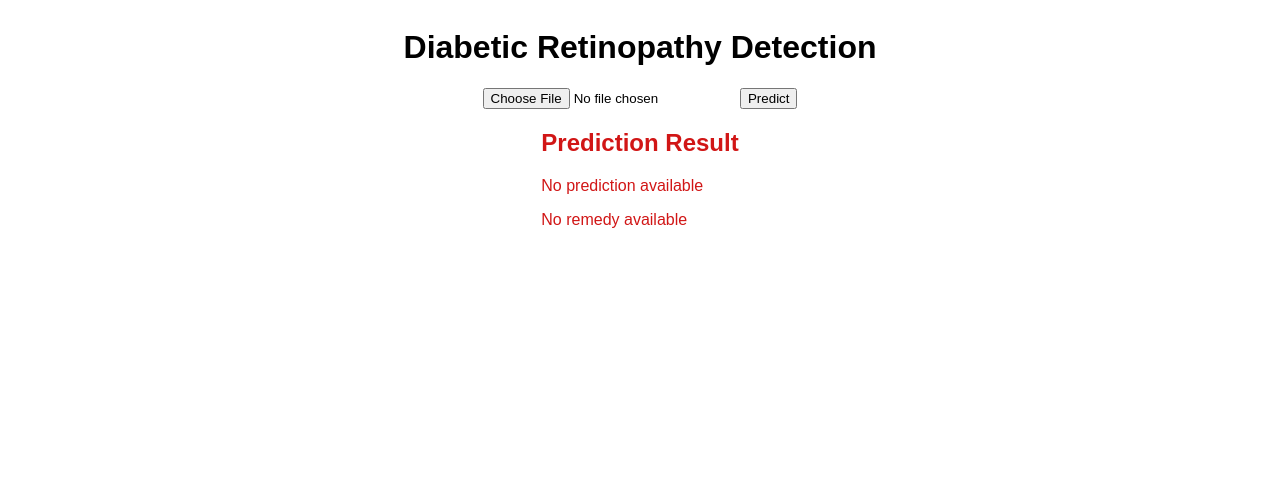
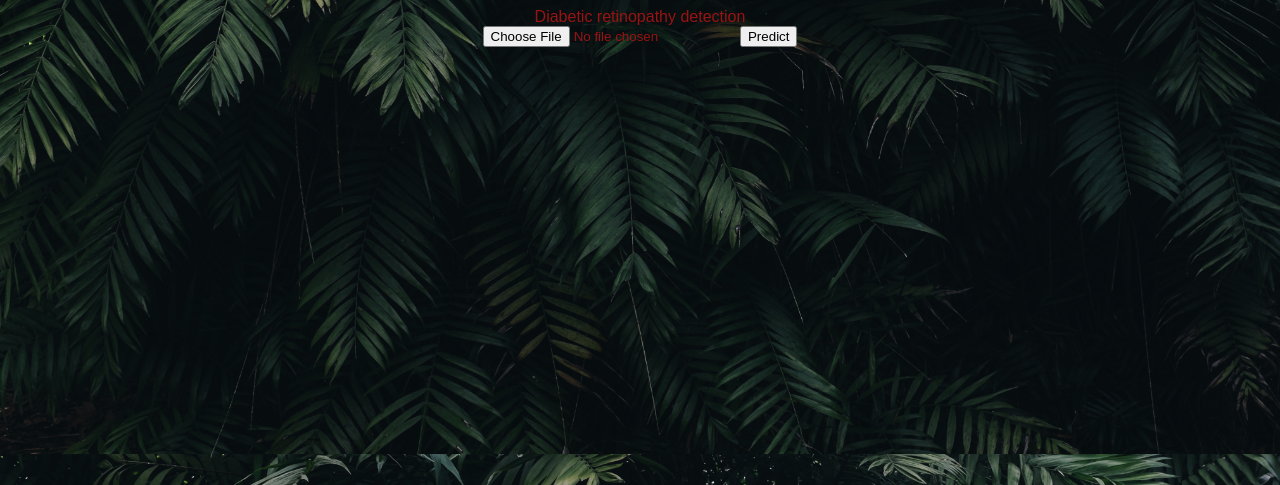
Before and after one commit to Srujan-rai/Diabetic_retinopathy, a Flask app: page / in a window 1280 px wide. Shown: the top 485 px of the page. Run offline with Flask 3, Linux system fonts and the light colour scheme.

Commit message:
code push ----

```diff
--- a/app.py
+++ b/app.py
@@ -21,18 +21,19 @@ image_height = 150
 image_width = 150
 
 @app.route('/')
-def home():
-    return render_template('upload.html', prediction=None, remedy=None)
+def index():
+    return render_template('index.html')
 
 @app.route('/predict', methods=['POST'])
 def predict():
     if 'file' not in request.files:
-        return render_template('upload.html', prediction="No file uploaded", remedy=None)
+        return jsonify({'error': 'No image file uploaded'})
 
     file = request.files['file']
 
     if file.filename == '':
-        return render_template('upload.html', prediction="No file selected", remedy=None)
+        return jsonify({'error': 'No image file selected'})
+
 
     if file:
         uploads_folder = 'uploads'
@@ -63,7 +64,7 @@ def predict():
         print(f"Predicted Class: {predicted_class}")
         print(f"Remedy: {remedy}")  # Ensure remedies_data is loaded correctly
 
-        return render_template('upload.html', prediction=predicted_class, remedy=remedy)
+        return jsonify({'result': predicted_class, 'remedy': remedy})
 
 if __name__ == '__main__':
     app.run(debug=True)
--- a/static/css/style.css
+++ b/static/css/style.css
@@ -3,7 +3,10 @@ body{
     flex-direction: column;
     align-items: center;
     font-family: Arial;
-    color: #000000;
+    color: #991313;
+    background-image: url('images/bc2.jpg'); /* Replace 'path/to/background.jpg' with your image path */
+    background-size: cover; /* Ensures the background image covers the entire viewport */
+    background-position: center;
 }
 
 .content{
--- /dev/null
+++ b/templates/index.html
@@ -0,0 +1,51 @@
+<!DOCTYPE html>
+<html>
+<head>
+    <link rel="icon" href="/favicon.ico" type="image/x-icon">
+
+    <title>Diabetic retinopathy detection</title>
+    <link rel="stylesheet" type="text/css" href="../static/css/style.css">
+</head>
+<body>
+    <header
+        <h1>Diabetic retinopathy detection</h1>
+    </header>
+    <main>
+        <div class="container">
+            <form action="/predict" method="POST" enctype="multipart/form-data">
+                <input type="file" name="file" accept=".jpg, .jpeg, .png">
+                <button type="submit">Predict</button>
+            </form>
+
+            <div id="result" class="result-container">
+                <!-- Predicted Disease and Remedy will be displayed here -->
+            </div>
+        </div>
+    </main>
+
+    <script>
+        document.querySelector('form').addEventListener('submit', function (e) {
+            e.preventDefault();
+            var formData = new FormData(this);
+
+            fetch('/predict', {
+                method: 'POST',
+                body: formData
+            })
+            .then(response => response.json())
+            .then(data => {
+                var resultDiv = document.getElementById('result');
+                if (data.error) {
+                    resultDiv.innerHTML = '<p>Error: ' + data.error + '</p>';
+                } else {
+                    resultDiv.innerHTML = '<p>Predicted Disease: ' + data.result + '</p>' +
+                                          '<p>Remedy: ' + data.remedy + '</p>';
+                }
+            })
+            .catch(error => {
+                console.error('Error:', error);
+            });
+        });
+    </script>
+</body>
+</html>
--- a/templates/upload.html
+++ /dev/null
@@ -1,60 +0,0 @@
-<!DOCTYPE html>
-<html>
-<head>
-    <title>Diabetic Retinopathy Detection</title>
-    <link rel="stylesheet" type="text/css" href="{{ url_for('static', filename='css/style.css') }}">
-</head>
-<body>
-    <h1>Diabetic Retinopathy Detection</h1>
-    <form method="post" action="/predict" enctype="multipart/form-data" id="uploadForm">
-        <input type="file" name="file" id="fileInput" accept=".png, .jpg, .jpeg">
-        <input type="button" value="Predict" onclick="uploadImage()">
-    </form>
-    <div class="result-container">
-        <h2>Prediction Result</h2>
-        <p id="predictionInfo">
-            {% if prediction %}
-                Predicted Class: {{ prediction }}
-            {% else %}
-                No prediction available
-            {% endif %}
-        </p>
-        <p id="remedyInfo">
-            {% if remedy %}
-                Remedy: {{ remedy }}
-            {% else %}
-                No remedy available
-            {% endif %}
-        </p>
-    </div>
-
-    <script>
-        function uploadImage() {
-            var form = document.getElementById('uploadForm');
-            var fileInput = document.getElementById('fileInput');
-            var predictionInfo = document.getElementById('predictionInfo');
-            var remedyInfo = document.getElementById('remedyInfo');
-
-            var formData = new FormData(form);
-
-            fetch('/predict', {
-                method: 'POST',
-                body: formData
-            })
-            .then(response => response.json())
-            .then(data => {
-                if (data.error) {
-                    predictionInfo.innerText = 'Error: ' + data.error;
-                    remedyInfo.innerText = '';
-                } else {
-                    predictionInfo.innerText = 'Predicted Class: ' + data.result;
-                    remedyInfo.innerText = 'Remedy: ' + data.remedy;
-                }
-            })
-            .catch(error => {
-                console.error('Error:', error);
-            });
-        }
-    </script>
-</body>
-</html>
```
